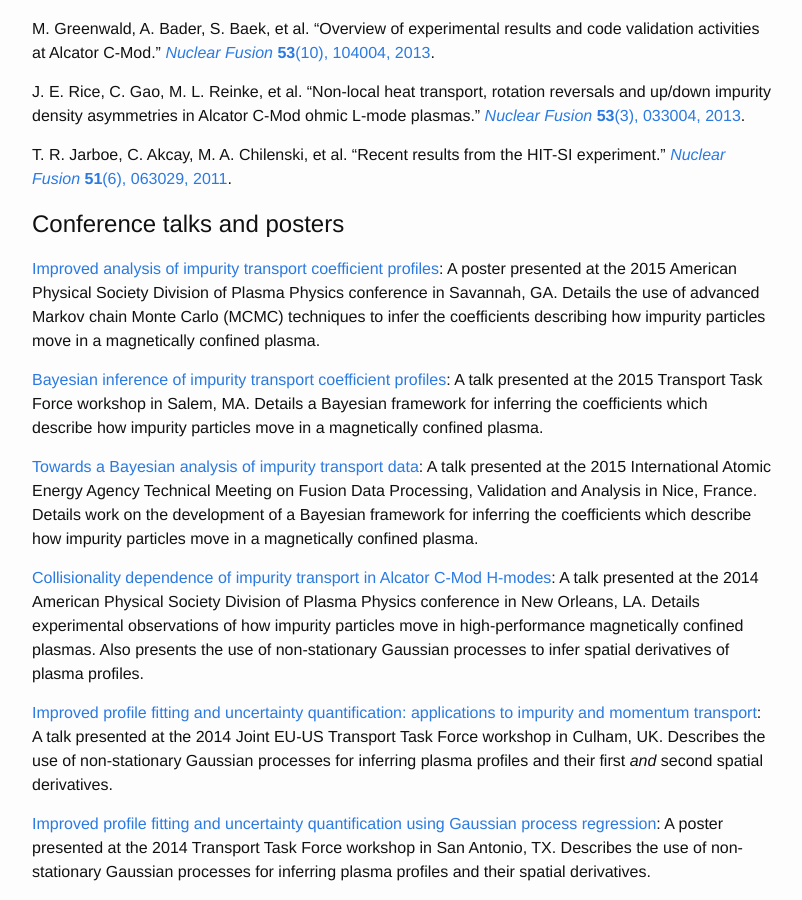
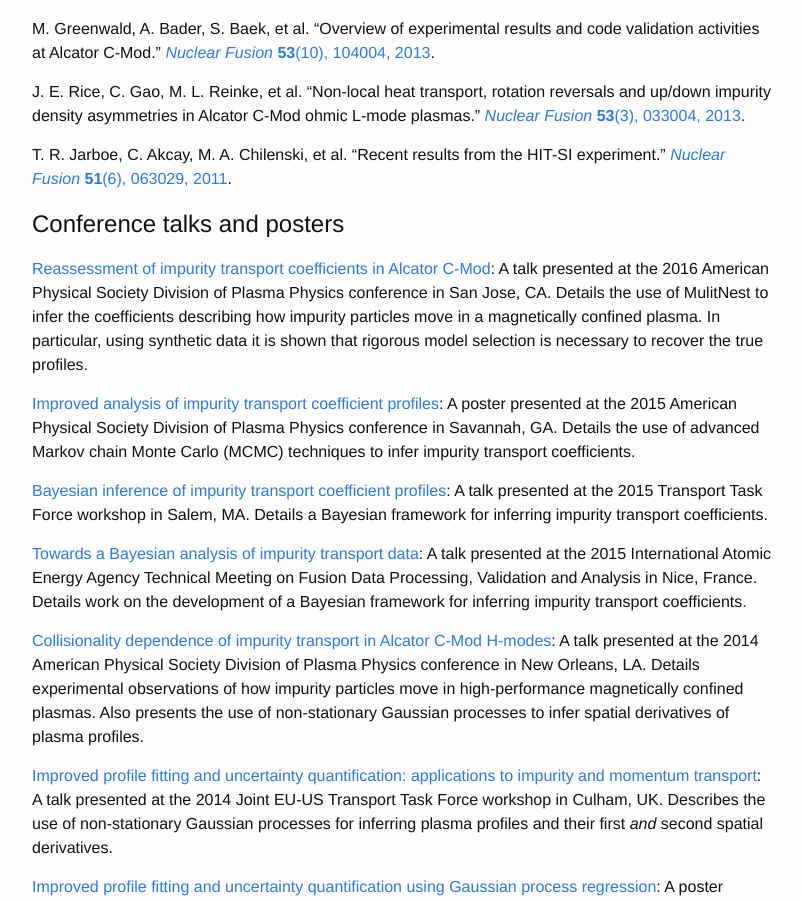
Before and after one commit to markchil/markchil.github.io, a Jekyll site: the page built from 3_Papers_Talks.md, in a window 1280 px wide and 900 px high, scrolled down 1128 px. Shown: the whole window, without its empty margins (238-1040 px from the left). Built offline with Jekyll 4.4.1, drawn with Linux system fonts in a browser that asks for light colours; nearby versions of some CDN libraries.

Commit message:
Add APS 2016 talk.

```diff
--- a/3_Papers_Talks.md
+++ b/3_Papers_Talks.md
@@ -37,12 +37,13 @@ J. E. Rice, C. Gao, M. L. Reinke, et al. "Non-local heat transport, rotation rev
 T. R. Jarboe, C. Akcay, M. A. Chilenski, et al. "Recent results from the HIT-SI experiment." [*Nuclear Fusion* **51**(6), 063029, 2011](http://dx.doi.org/10.1088/0029-5515/51/6/063029).
 
 ## Conference talks and posters
+[Reassessment of impurity transport coefficients in Alcator C-Mod]({{ site.github.url }}/pdfs/APS_2016_Talk_Chilenski.pdf): A talk presented at the 2016 American Physical Society Division of Plasma Physics conference in San Jose, CA. Details the use of MulitNest to infer the coefficients describing how impurity particles move in a magnetically confined plasma. In particular, using synthetic data it is shown that rigorous model selection is necessary to recover the true profiles.
 
-[Improved analysis of impurity transport coefficient profiles]({{ site.github.url }}/pdfs/APS_2015_Poster_Chilenski.pdf): A poster presented at the 2015 American Physical Society Division of Plasma Physics conference in Savannah, GA. Details the use of advanced Markov chain Monte Carlo (MCMC) techniques to infer the coefficients describing how impurity particles move in a magnetically confined plasma.
+[Improved analysis of impurity transport coefficient profiles]({{ site.github.url }}/pdfs/APS_2015_Poster_Chilenski.pdf): A poster presented at the 2015 American Physical Society Division of Plasma Physics conference in Savannah, GA. Details the use of advanced Markov chain Monte Carlo (MCMC) techniques to infer impurity transport coefficients.
 
-[Bayesian inference of impurity transport coefficient profiles]({{ site.github.url }}/pdfs/TTF_2015_Talk_Chilenski.pdf): A talk presented at the 2015 Transport Task Force workshop in Salem, MA. Details a Bayesian framework for inferring the coefficients which describe how impurity particles move in a magnetically confined plasma.
+[Bayesian inference of impurity transport coefficient profiles]({{ site.github.url }}/pdfs/TTF_2015_Talk_Chilenski.pdf): A talk presented at the 2015 Transport Task Force workshop in Salem, MA. Details a Bayesian framework for inferring impurity transport coefficients.
 
-[Towards a Bayesian analysis of impurity transport data]({{ site.github.url }}/pdfs/TMFDPVA_2015_Talk_Chilenski.pdf): A talk presented at the 2015 International Atomic Energy Agency Technical Meeting on Fusion Data Processing, Validation and Analysis in Nice, France. Details work on the development of a Bayesian framework for inferring the coefficients which describe how impurity particles move in a magnetically confined plasma.
+[Towards a Bayesian analysis of impurity transport data]({{ site.github.url }}/pdfs/TMFDPVA_2015_Talk_Chilenski.pdf): A talk presented at the 2015 International Atomic Energy Agency Technical Meeting on Fusion Data Processing, Validation and Analysis in Nice, France. Details work on the development of a Bayesian framework for inferring impurity transport coefficients.
 
 [Collisionality dependence of impurity transport in Alcator C-Mod H-modes]({{ site.github.url }}/pdfs/APS_2014_Talk_Chilenski.pdf): A talk presented at the 2014 American Physical Society Division of Plasma Physics conference in New Orleans, LA. Details experimental observations of how impurity particles move in high-performance magnetically confined plasmas. Also presents the use of non-stationary Gaussian processes to infer spatial derivatives of plasma profiles.
 
```
Also changed, not shown: 1 other file.
